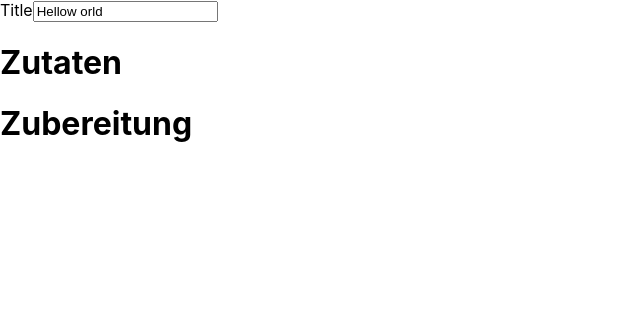
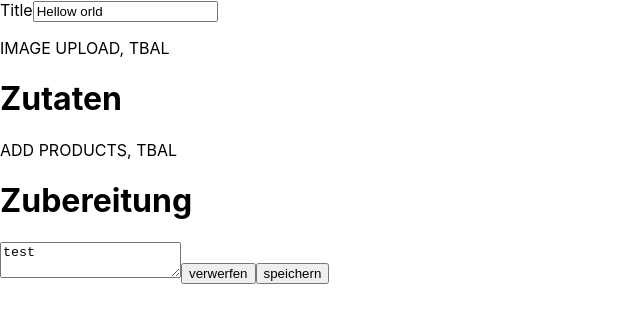
Before and after one commit to KlnSdr/webEngineering-2024-frontend, a React (Create React App) app in the folder frontend-react/: page / in a window 1280 px wide. Shown: the top 322 px of the page, without its empty margins (0-640 px from the left). Built offline with nearby package versions, Linux system fonts and the light colour scheme.

Commit message:
[FRONTEND-7]: add all other basic components

```diff
--- /dev/null
+++ b/frontend-react/src/components/AddProducts.tsx
@@ -0,0 +1,10 @@
+import React from "react";
+
+interface AddProductsProps {
+}
+
+const AddProducts: React.FC<AddProductsProps> = () => {
+  return <div>ADD PRODUCTS, TBAL</div>;
+};
+
+export default AddProducts;
--- /dev/null
+++ b/frontend-react/src/components/Button.tsx
@@ -0,0 +1,16 @@
+import React, { useState } from "react";
+
+interface ButtonProps {
+  text: string;
+  onClick: () => void
+}
+
+const Button: React.FC<ButtonProps> = ({ text, onClick }) => {
+  return (
+      <button
+      onClick={() => onClick()}
+      >{text}</button>
+  );
+};
+
+export default Button;
--- /dev/null
+++ b/frontend-react/src/components/ImageUpload.tsx
@@ -0,0 +1,13 @@
+import React, { useState } from "react";
+
+interface ImageUploadProps {}
+
+const ImageUpload: React.FC<ImageUploadProps> = () => {
+  return (
+    <div>
+      <p>IMAGE UPLOAD, TBAL</p>
+    </div>
+  );
+};
+
+export default ImageUpload;
--- /dev/null
+++ b/frontend-react/src/components/TextArea.tsx
@@ -0,0 +1,19 @@
+import React, { useState } from "react";
+
+interface TextAreaProps {
+  initialValue: string;
+}
+
+const TextArea: React.FC<TextAreaProps> = ({ initialValue }) => {
+  const [value, setValue] = useState(initialValue);
+  return (
+    <textarea
+      value={value}
+      onChange={(e) => {
+        setValue(e.target.value);
+      }}
+    ></textarea>
+  );
+};
+
+export default TextArea;
--- a/frontend-react/src/views/CreateRecipeView.tsx
+++ b/frontend-react/src/views/CreateRecipeView.tsx
@@ -1,5 +1,9 @@
+import AddProducts from "../components/AddProducts";
+import Button from "../components/Button";
 import Heading from "../components/Heading";
+import ImageUpload from "../components/ImageUpload";
 import LabelInput from "../components/LabelInput";
+import TextArea from "../components/TextArea";
 import "../style/CreateRecipeView.css";
 
 function CreateRecipeView() {
@@ -10,8 +14,23 @@ function CreateRecipeView() {
         initialValue="Hellow orld"
         onChange={(val) => console.log(val)}
       />
+      <ImageUpload />
       <Heading headingText="Zutaten" />
+      <AddProducts />
       <Heading headingText="Zubereitung" />
+      <TextArea initialValue="test" />
+      <Button
+        text="verwerfen"
+        onClick={() => {
+          console.log("verwerfen");
+        }}
+      />
+      <Button
+        text="speichern"
+        onClick={() => {
+          console.log("speichern");
+        }}
+      />
     </div>
   );
 }
```
